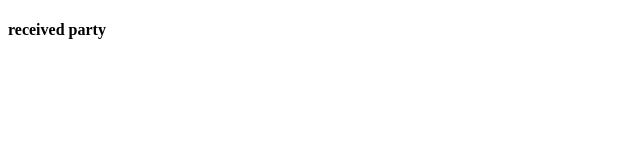
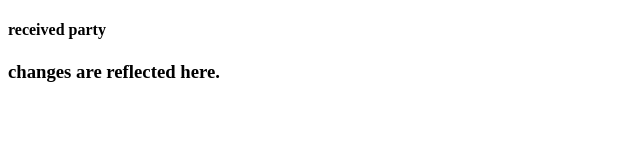
Before and after one commit to amrittudu/VideoCallingApp, a plain HTML site: page receiver/receiver.html in a window 1280 px wide. Shown: the whole page, without its empty margins (0-640 px from the left). Drawn offline with Linux system fonts and the light colour scheme.

Commit message:
third commit

```diff
--- a/receiver/receiver.html
+++ b/receiver/receiver.html
@@ -8,5 +8,6 @@
 </head>
 <body>
        <h4>received party</h4>
+       <h3>changes are reflected here.</h3>
 </body>
 </html>
```
